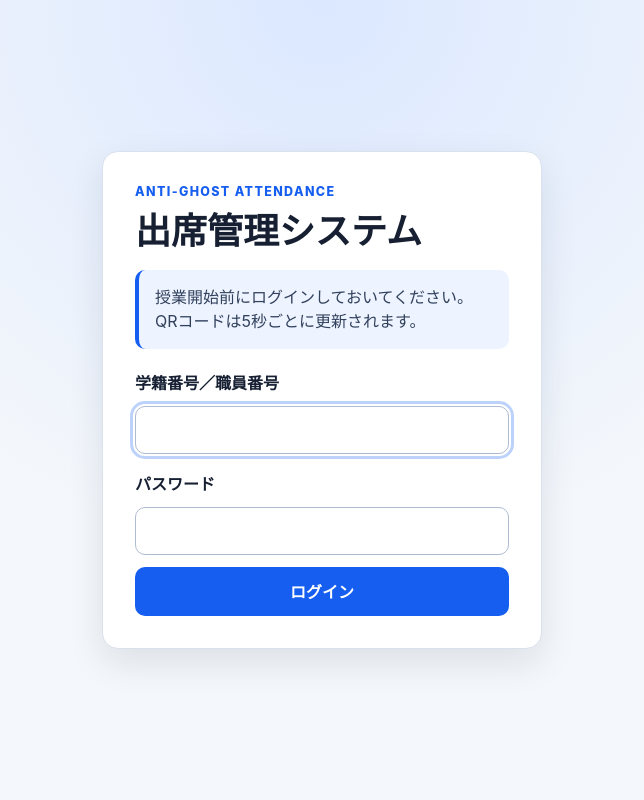
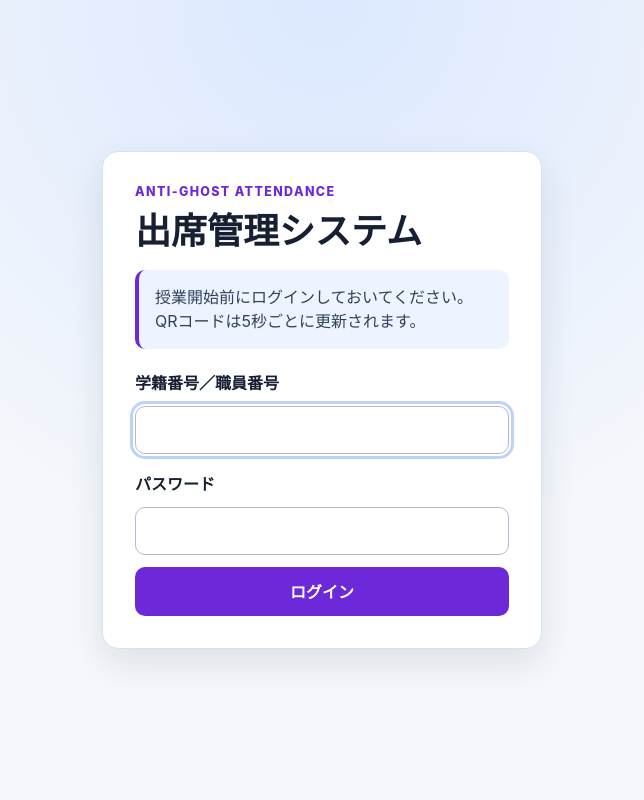
Before and after one commit to Haruyasu-T/Anti-Ghost-Attendance-System, a FastAPI app: page /login in a window 1280 px wide. Shown: the whole page, without its empty margins (318-962 px from the left). Run offline with FastAPI, Linux system fonts and the light colour scheme; parts of the project's set-up code (start-up, migrations or seed data) failed here and were passed over.

Commit message:
アイコンとロゴを AGAS のモノグラムに作り直し、基本色を紫に変更
1つのマークに A・G・A・S の4文字を入れた。
- 角丸の四角 ＝ 引き延ばした A 2個（頂点が右上と左下の角）
- 赤い輪と斜線 ＝ G（輪＋中央の棒）であり、
  「上の弧 → 斜線 → 下の弧」と一筆でたどると S にもなる。
  輪の左上を斜線と平行に少しだけ切ってあるのは、その S を読めるようにするため
- 輪の下側は裾のギザギザにしてあり、目と合わせてお化け（＝なりすまし出席）になる

基本色は青 #155eef から紫 #6d28d9 へ。色トークン2つの変更で
ボタン・リンク・枠線がすべて追従する。白背景に対するコントラスト比は
5.1 から 7.1 に上がり、WCAG の AAA を満たすようになった。

PNG は外部ライブラリを足さずに自前で書き出している（グラデーション・
マスク・裾・目まで計算して 3倍で平均を取る）。180 と 512 は角丸なし。

logo.svg の G は文字に合わせて線を細くしてあるため、切り込みの座標は
アイコン用とは別の値を持たせてある。アイコン用の値を流用すると、
斜線と切り込みの間に細い線が残って横にずれて見える。

```diff
--- a/app/static/css/style.css
+++ b/app/static/css/style.css
@@ -1,6 +1,6 @@
 :root {
     --bg:#f4f7fb; --surface:#fff; --text:#172033; --muted:#607089; --line:#d9e1ec;
-    --primary:#155eef; --primary-dark:#1049bd; --success:#087a55; --success-bg:#e9f8f1;
+    --primary:#6d28d9; --primary-dark:#5b21b6; --success:#087a55; --success-bg:#e9f8f1;
     --warning:#8a5300; --warning-bg:#fff4d6; --danger:#b42318; --danger-bg:#fff0ee;
     --radius:16px; --shadow:0 14px 36px rgba(23,32,51,.1);
     font-family:Inter,"Noto Sans JP",system-ui,sans-serif; color:var(--text); background:var(--bg);
--- a/app/templates/base.html
+++ b/app/templates/base.html
@@ -10,7 +10,7 @@
     <link rel="icon" href="{{ url_for('static', path='icon.svg') }}" type="image/svg+xml">
     <link rel="icon" href="{{ url_for('static', path='favicon-32.png') }}" sizes="32x32" type="image/png">
     <link rel="apple-touch-icon" href="{{ url_for('static', path='icon-180.png') }}">
-    <meta name="theme-color" content="#155eef">
+    <meta name="theme-color" content="#6d28d9">
     <link rel="stylesheet" href="{{ url_for('static', path='css/style.css') }}">
     {% block head %}{% endblock %}
 </head>
```
Also changed, not shown: app/static/favicon-32.png, app/static/icon-180.png, app/static/icon-512.png, app/static/icon.svg, app/static/logo.svg.
